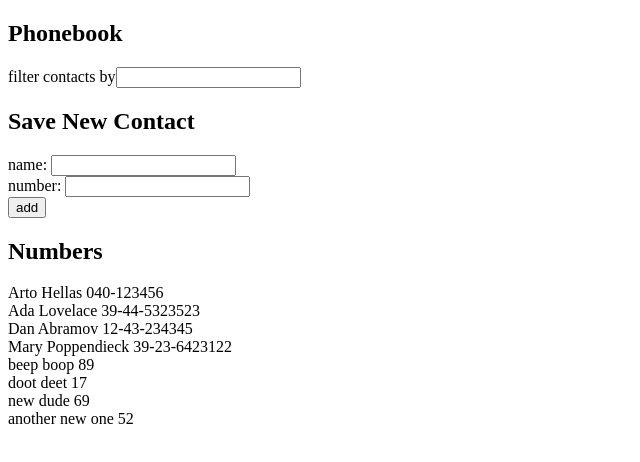
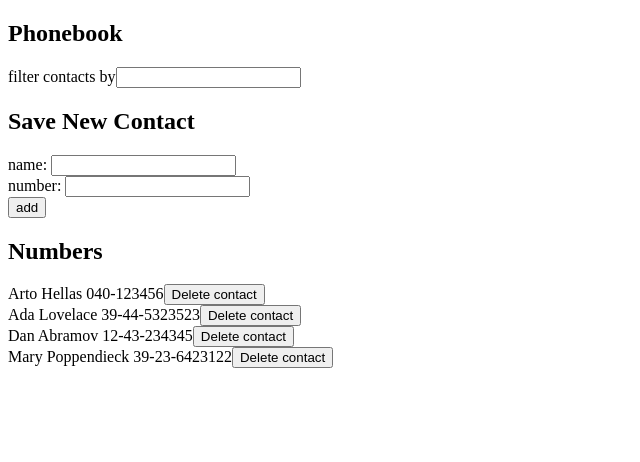
Before and after one commit to zaane/full-stack-open, a React (Vite) app in the folder part2/phonebook/: page / in a window 1280 px wide. Shown: the top 462 px of the page, without its empty margins (0-640 px from the left). Built offline with nearby package versions, Linux system fonts and the light colour scheme; data requests are answered from the project's data file.

Commit message:
2.14 implement delete callback to remove numbers from database

```diff
--- a/part2/phonebook/db.json
+++ b/part2/phonebook/db.json
@@ -1,5 +1,5 @@
 {
-  "persons": [
+  "persons":[
     {
       "name": "Arto Hellas",
       "number": "040-123456",
@@ -19,26 +19,6 @@
       "name": "Mary Poppendieck",
       "number": "39-23-6423122",
       "id": "4"
-    },
-    {
-      "id": "5",
-      "name": "beep boop",
-      "number": "89"
-    },
-    {
-      "id": "6",
-      "name": "doot deet ",
-      "number": "17"
-    },
-    {
-      "id": "7",
-      "name": "new dude",
-      "number": "69"
-    },
-    {
-      "id": "8",
-      "name": "another new one",
-      "number": "52"
     }
   ]
 }
--- a/part2/phonebook/src/App.jsx
+++ b/part2/phonebook/src/App.jsx
@@ -43,13 +43,23 @@
           key={person.id}
           name={person.name}
           number={person.number}
+          onDelete={() => {
+            console.log(`delete ${person.id} called`); //TODO: display confirm message for deleting
+            props.onDelete(person.id)
+          }}
         />)
     }
+
   </div>
 }
 
 const Contact = (props) => {
-  return <div>{props.name} {props.number}</div>
+  return <div>
+    {props.name} {props.number}
+    <button onClick={props.onDelete}>
+      Delete contact
+    </button>
+  </div>
 }
 
 const App = () => {
@@ -77,13 +87,22 @@
     if (persons.map(person => person.name).includes(newName)) {
       alert(`${newName} is already in the phonebook!`)
     } else {
-      const newPerson = { name: newName, number: newNumber, id: (persons.length + 1).toString() }
+      const newPerson = { name: newName, number: newNumber }
       contactService
         .create(newPerson)
         .then(response => setPersons(persons.concat(response)))
     }
     setNewName('')
     setNewNumber('')
+  }
+
+  const deleteContact = id => {
+    console.log(persons);
+    console.log(persons.filter(person => person.id !== id));
+    contactService
+      .deleteContact(id)
+      .then(() => setPersons(persons.filter(person => person.id !== id)))
+
   }
 
   const handleFilterChange = (event) => {
@@ -120,7 +139,7 @@
 
       <h2>Numbers</h2>
 
-      <Contacts persons={personsToShow} />
+      <Contacts persons={personsToShow} onDelete={deleteContact} />
       {/* {personsToShow.map(person =>
         <Contact
           key={person.id}
--- a/part2/phonebook/src/services/contacts.js
+++ b/part2/phonebook/src/services/contacts.js
@@ -11,4 +11,9 @@
     return request.then(response => response.data)
 }
 
-export default { getAll, create }
+const deleteContact = id => {
+    const request = axios.delete(`${baseUrl}/${id}`)
+    return request.then(response => response)
+}
+
+export default { getAll, create, deleteContact }
```
